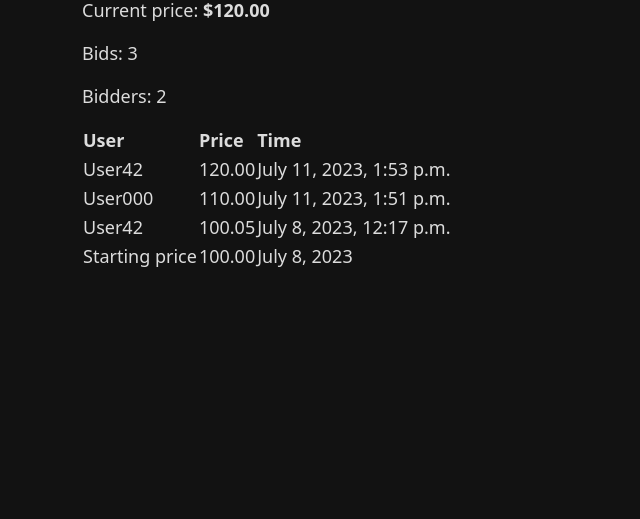
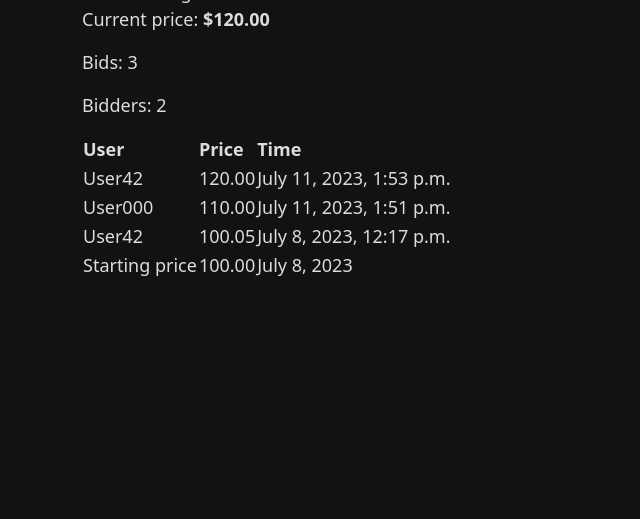
Before and after one commit to ThASh42/CS50w-project2-commerce, a Django app: page /1/bids in a window 1280 px wide. Shown: the part 281-800 px from the top of the page, without its empty margins (0-640 px from the left). Run offline with Django 3.2, Linux system fonts and the light colour scheme; data comes from the database, SQL or seed files in the repository; both versions use the stored data as it was after the commit; some libraries are stand-ins or nearby versions.

Commit message:
Replace SCSS with 'mt-4' class

```diff
--- a/auctions/static/auctions/scss/styles.scss
+++ b/auctions/static/auctions/scss/styles.scss
@@ -10,10 +10,6 @@
 body {
 	background-color: $body-color;
 	color: $text-color;
-}
-
-main {
-	margin-top: 15px;
 }
 
 a {
--- a/auctions/templates/auctions/layout.html
+++ b/auctions/templates/auctions/layout.html
@@ -70,7 +70,7 @@
             {% endfor %}
         {% endif %}
 
-        <main class="container-md">
+        <main class="container-md mt-4">
             {% block body %}
             {% endblock %}
         </main>
```
Also changed, not shown: auctions/static/auctions/scss/styles.css, db.sqlite3, 1 other file.
